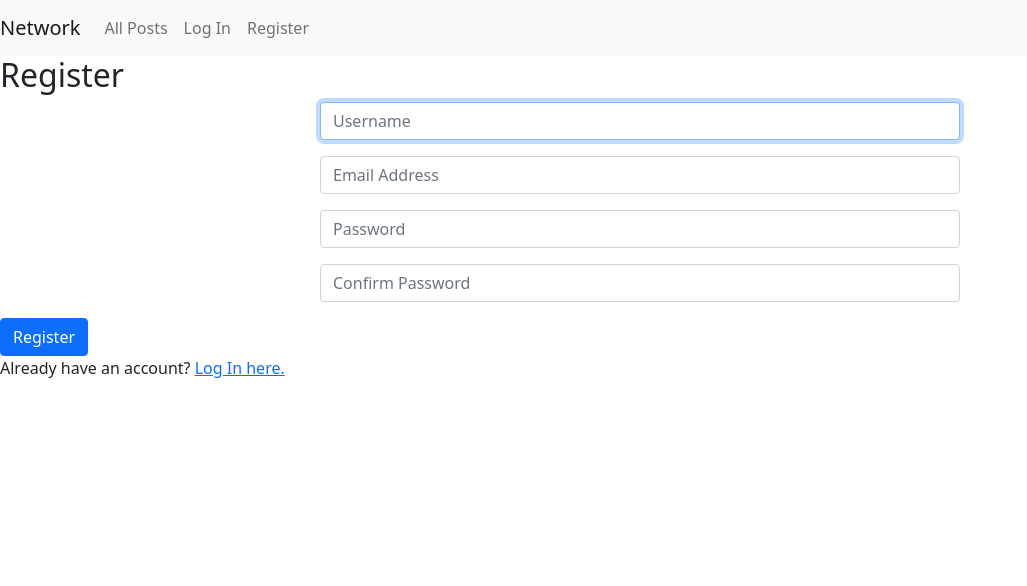
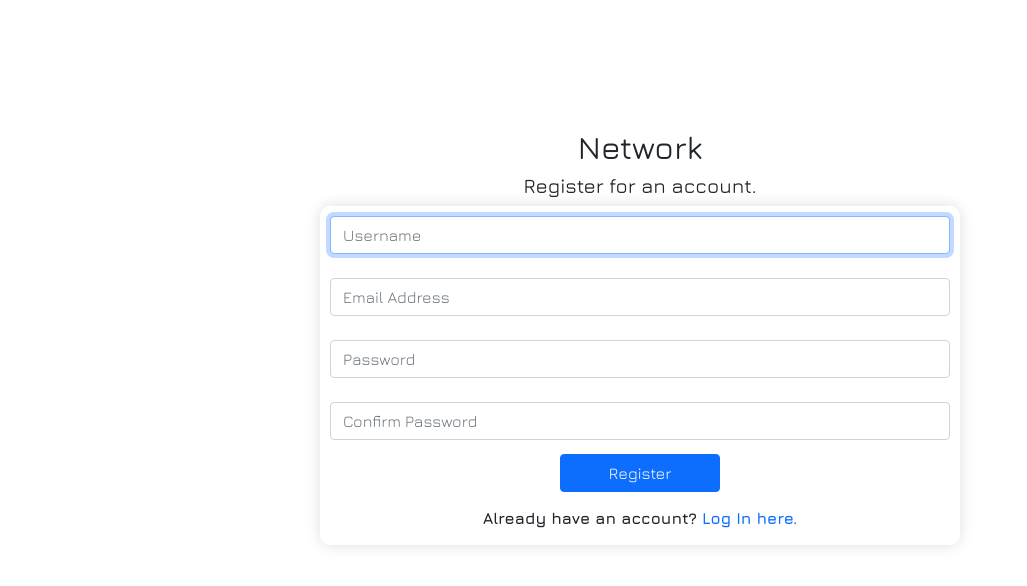
Before and after one commit to farhanazmiCS/Network, a Django app: page /register in a window 1280 px wide. Shown: the top 586 px of the page, without its empty margins (0-1027 px from the left). Run offline with Django 3.2, Linux system fonts and the light colour scheme.

Commit message:
Modified aesthetics and updated to Bootstrap 5.

```diff
--- a/network/static/network/styles.css
+++ b/network/static/network/styles.css
@@ -1,8 +1,49 @@
+body {
+    font-family: 'Jura', sans-serif;
+    font-weight: 700;
+}
+
 #make-new-post {
     margin: 10px;
 }
+.all {
+    margin-top: 10%;
+}
 
-.mb-3 {
-    padding-left: 25%;
-    padding-right: 25%;
+#heading {
+    text-align: center;
 }
+
+.input-group mb-1 {
+    margin-left: auto;
+    margin-right: auto;
+    margin-bottom: 0px;
+    width: 50%;
+    text-align: center;
+}
+
+#username, #password, #email, #confirmation {
+    margin: 10px;
+}
+
+#login, #register {
+    margin: 0 auto;
+    width: 25%;
+}
+
+p {
+    text-align: center;
+    padding-top: 10px;
+    padding-bottom: 15px;
+}
+
+.square {
+    margin-left: 25%;
+    margin-right: 25%;
+    border-radius: 10px;
+    box-shadow: 0 0 15px #dedede;
+}
+
+a {
+    text-decoration: none;
+}
--- a/network/templates/network/index.html
+++ b/network/templates/network/index.html
@@ -1,4 +1,5 @@
 {% extends "network/layout.html" %}
+{% load static %}
 
 {% block body %}
     <div id="make-new-post" class="container">
@@ -13,3 +14,7 @@
         </form>
     </div>
 {% endblock %}
+
+{% block script %}
+    <script src="{% static 'network/network.js' %}"></script>
+{% endblock %}
--- a/network/templates/network/layout.html
+++ b/network/templates/network/layout.html
@@ -7,14 +7,23 @@
         <!-- Bootstrap CSS -->
         <link href="https://cdn.jsdelivr.net/npm/bootstrap@5.1.0/dist/css/bootstrap.min.css" rel="stylesheet" integrity="sha384-KyZXEAg3QhqLMpG8r+8fhAXLRk2vvoC2f3B09zVXn8CA5QIVfZOJ3BCsw2P0p/We" crossorigin="anonymous">
         <link href="{% static 'network/styles.css' %}" rel="stylesheet">
+        <!-- Google Fonts -->
+        <link rel="preconnect" href="https://fonts.googleapis.com">
+        <link rel="preconnect" href="https://fonts.gstatic.com" crossorigin>
+        <link href="https://fonts.googleapis.com/css2?family=Jura:wght@300;400;500;600;700&family=Permanent+Marker&display=swap" rel="stylesheet">
+        {% block script %}
+        {% endblock %}
     </head>
     <body>
-
+        {% block navbar %}
         <nav class="navbar navbar-expand-lg navbar-light bg-light">
-            <a class="navbar-brand" href="#">Network</a>
-
-            <div>
-              <ul class="navbar-nav mr-auto">
+            <div class="container-fluid">
+                <a class="navbar-brand" href="#">Network</a>
+                <button class="navbar-toggler" type="button" data-bs-toggle="collapse" data-bs-target="#navbarSupportedContent" aria-controls="navbarSupportedContent" aria-expanded="false" aria-label="Toggle navigation">
+                <span class="navbar-toggler-icon"></span>
+                </button>
+                <div class="collapse navbar-collapse" id="navbarSupportedContent">
+                <ul class="navbar-nav mr-auto">
                 {% if user.is_authenticated %}
                     <li class="nav-item">
                         <a class="nav-link" href="#"><strong>{{ user.username }}</strong></a>
@@ -38,10 +47,11 @@
                         <a class="nav-link" href="{% url 'register' %}">Register</a>
                     </li>
                 {% endif %}
-              </ul>
+                </ul>
+                </div>
             </div>
-          </nav>
-
+        </nav>
+        {% endblock %}
         <div class="body">
             {% block body %}
             {% endblock %}
--- a/network/templates/network/register.html
+++ b/network/templates/network/register.html
@@ -1,30 +1,40 @@
-{% extends "network/layout.html" %}
+{% extends 'network/layout.html' %}
+{% load static %}
+
+{% block title %}Register{% endblock %}
+
+{% block navbar %}{% endblock %}
 
 {% block body %}
-
-    <h2>Register</h2>
+    <div class="all">
+        <h2 id="heading">Network</h2>
+        <h5 id="heading">Register for an account.</h5>
 
         {% if message %}
             <div>{{ message }}</div>
         {% endif %}
 
+        <div class="square">
             <form action="{% url 'register' %}" method="post">
                 {% csrf_token %}
-        <div class="mb-3">
-            <input class="form-control" autofocus type="text" name="username" placeholder="Username">
+                <div class="input-group mb-1">
+                    <input id="username" class="form-control" autofocus type="text" name="username" placeholder="Username">
                 </div>
-        <div class="mb-3">
-            <input class="form-control" type="email" name="email" placeholder="Email Address">
+                <div class="input-group mb-1">
+                    <input id="email" class="form-control" type="email" name="email" placeholder="Email Address">
                 </div>
-        <div class="mb-3">
-            <input class="form-control" type="password" name="password" placeholder="Password">
+                <div class="input-group mb-1">
+                    <input id="password" class="form-control" type="password" name="password" placeholder="Password">
                 </div>
-        <div class="mb-3">
-            <input class="form-control" type="password" name="confirmation" placeholder="Confirm Password">
+                <div class="input-group mb-1">
+                    <input id="confirmation" class="form-control" type="password" name="confirmation" placeholder="Confirm Password">
                 </div>
-        <input class="btn btn-primary" type="submit" value="Register">
+                <div class="input-group mb-1">
+                    <button id="register" class="btn btn-primary" type="submit">Register</button>
+                </div>
             </form>
 
-    Already have an account? <a href="{% url 'login' %}">Log In here.</a>
-
+            <p>Already have an account? <a href="{% url 'login' %}">Log In here.</a></p>
+        </div>
+    </div>
 {% endblock %}
```
Also changed, not shown: network/static/network/network.js (+29 -4 lines), network/templates/network/login.html (+20 -11 lines), db.sqlite3. Lines whose indentation alone changed are shown as unchanged.
